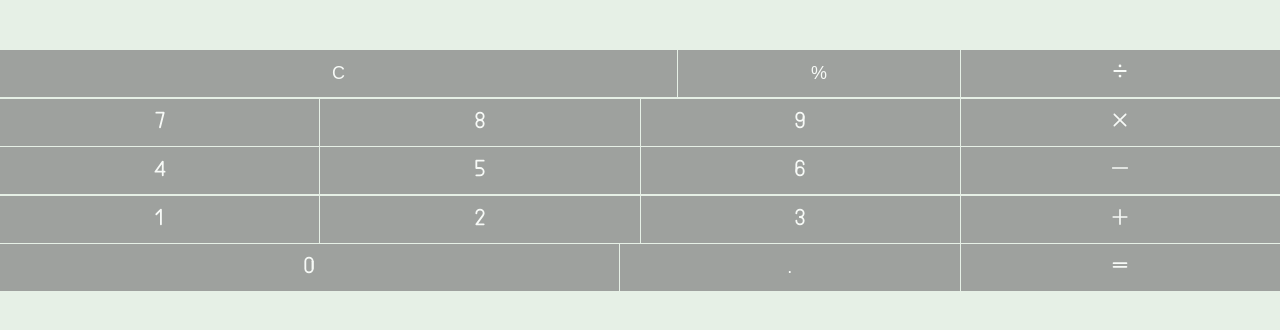
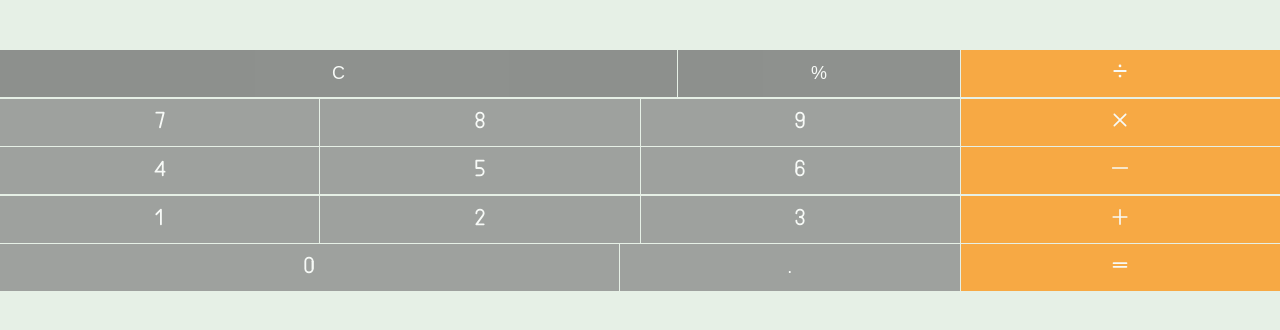
Before and after one commit to gitsunmin/funny-calculator, a React (Vite) app: page / in a window 1280 px wide. Shown: the top 330 px of the page. Built offline with nearby package versions, Linux system fonts and the light colour scheme.

Commit message:
modify button color and background color

```diff
--- a/src/main/index.ts
+++ b/src/main/index.ts
@@ -14,7 +14,7 @@ function createWindow(): void {
     show: true,
     center: true,
     transparent: false,
-    backgroundColor: 'darkslategray',
+    backgroundColor: '#29302F',
     autoHideMenuBar: true,
     ...(process.platform === 'linux' ? { icon } : {}),
     webPreferences: {
--- a/src/renderer/src/App.tsx
+++ b/src/renderer/src/App.tsx
@@ -49,10 +49,10 @@ function App(): JSX.Element {
         <Grid container flexGrow={3} flexDirection={'column'} gap={1}>
           <Grid container flexGrow={1} gap={1}>
             <Grid flexGrow={2.5}>
-              <Button>C</Button>
+              <Button style={{ background: 'dimgray' }}>C</Button>
             </Grid>
             <Grid flexGrow={1}>
-              <Button>%</Button>
+              <Button style={{ background: 'dimgray' }}>%</Button>
             </Grid>
           </Grid>
           <Grid container flexGrow={1} gap={1}>
@@ -119,27 +119,27 @@ function App(): JSX.Element {
         </Grid>
         <Grid container flexGrow={1} flexDirection={'column'} gap={1}>
           <Grid flexGrow={1}>
-            <Button>
+            <Button style={{ background: 'darkorange' }}>
               <RiDivideFill size="22" />
             </Button>
           </Grid>
           <Grid flexGrow={1}>
-            <Button>
+            <Button style={{ background: 'darkorange' }}>
               <RxCross2 size="22" />
             </Button>
           </Grid>
           <Grid flexGrow={1}>
-            <Button>
+            <Button style={{ background: 'darkorange' }}>
               <AiOutlineMinus size="22" />
             </Button>
           </Grid>
           <Grid flexGrow={1}>
-            <Button>
+            <Button style={{ background: 'darkorange' }}>
               <AiOutlinePlus size="22" />
             </Button>
           </Grid>
           <Grid flexGrow={1}>
-            <Button>
+            <Button style={{ background: 'darkorange' }}>
               <TbEqual size="22" />
             </Button>
           </Grid>
--- a/src/renderer/src/components/layouts/container.tsx
+++ b/src/renderer/src/components/layouts/container.tsx
@@ -1,7 +1,7 @@
 import styled from '@emotion/styled'
 
 const Container = styled.div({
-  padding: 0,
+  padding: 0
 })
 
 export default Container
```
